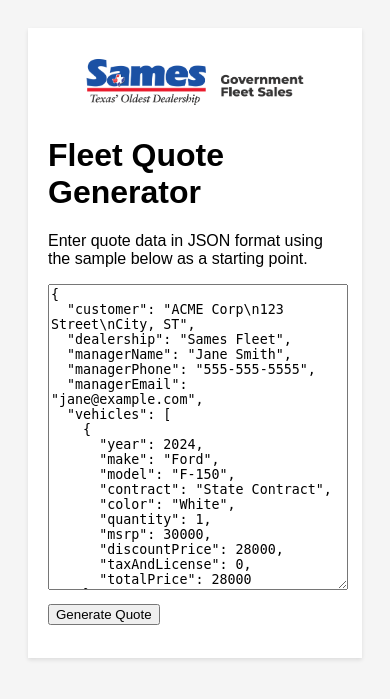
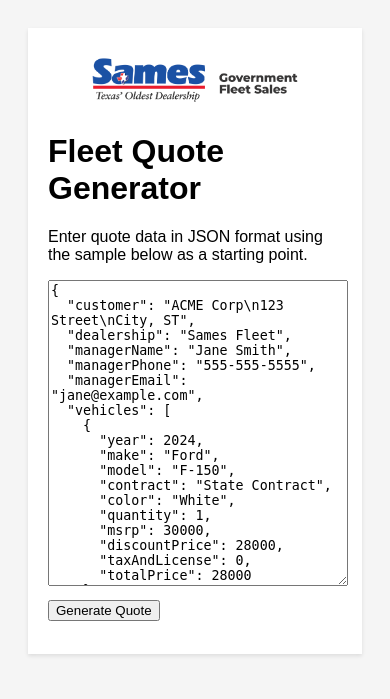
Before and after one commit to copper0077/quote-api, a Flask app: page / in a window 390 px wide. Shown: the top 699 px of the page. Run offline with Flask 3, Linux system fonts and the light colour scheme.

Commit message:
Add viewport meta and responsive styles

```diff
--- a/static/styles.css
+++ b/static/styles.css
@@ -38,3 +38,12 @@
 button {
   margin-top: 10px;
 }
+@media (max-width: 600px) {
+  .container {
+    max-width: 95%;
+  }
+
+  #logo {
+    max-width: 80%;
+  }
+}
--- a/templates/index.html
+++ b/templates/index.html
@@ -2,6 +2,7 @@
 <html>
 <head>
     <meta charset="UTF-8">
+    <meta name="viewport" content="width=device-width, initial-scale=1">
     <title>Fleet Quote UI</title>
     <link rel="stylesheet" href="/static/styles.css">
 </head>
```
